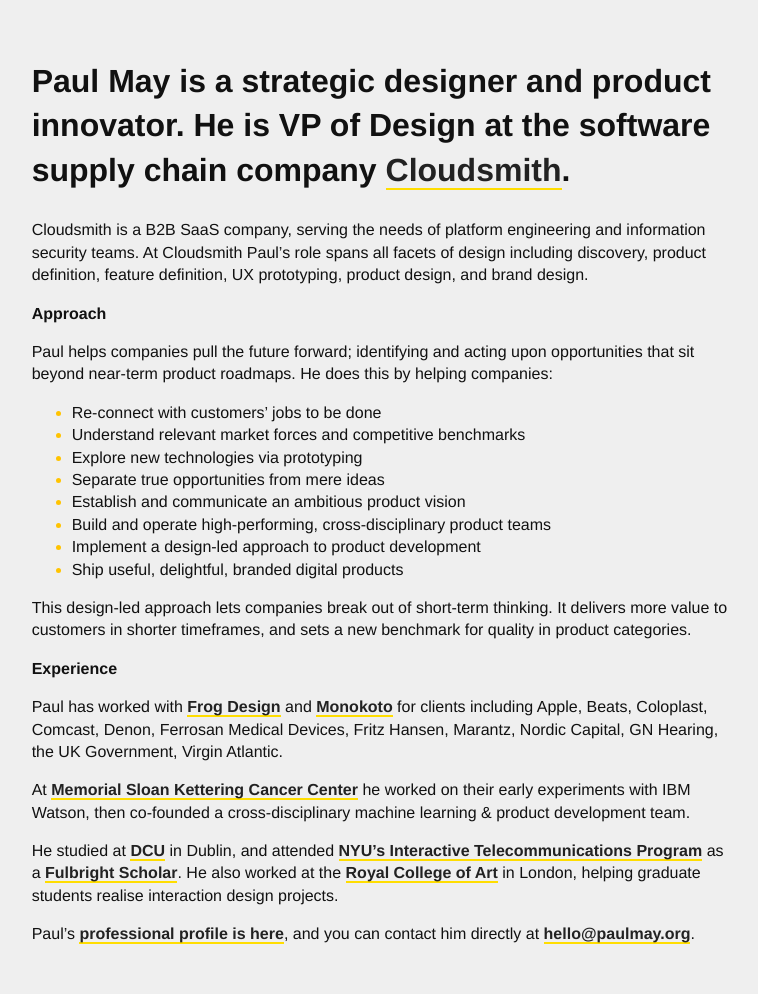
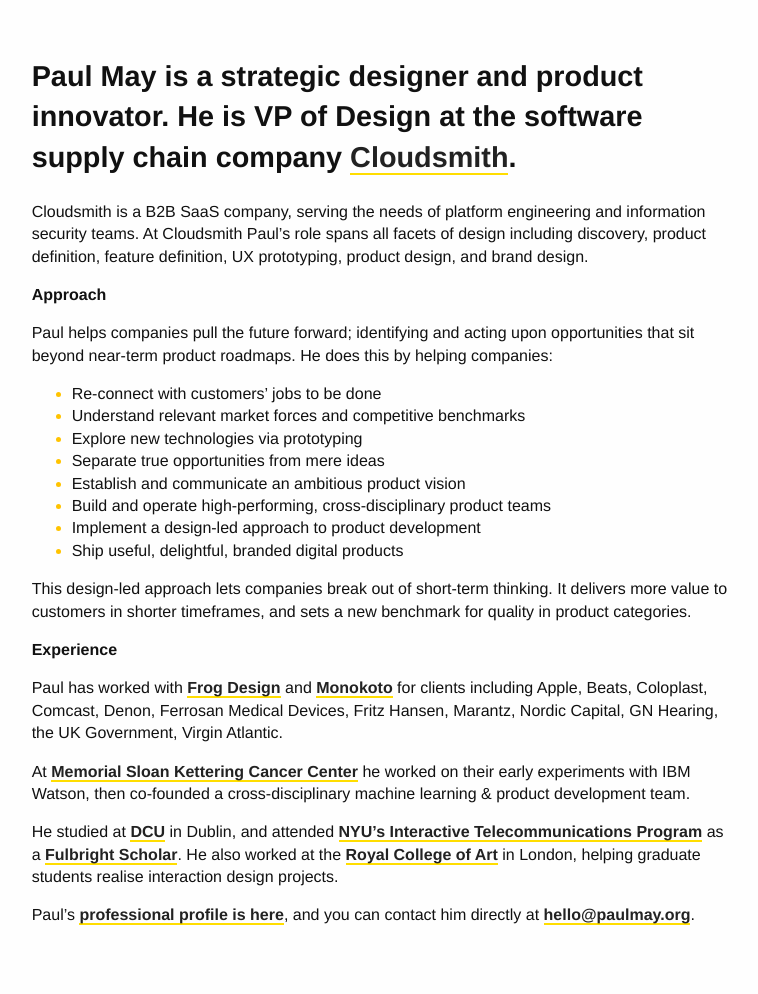
Before and after one commit to paulmmay/paulmay.org, a Jekyll site: the page built from index.md, in a window 1280 px wide. Shown: the whole page, without its empty margins (41-799 px from the left). Built offline with Jekyll 4.4.1, drawn with Linux system fonts in a browser that asks for light colours.

Commit message:
bg lighter

```diff
--- a/assets/css/main.css
+++ b/assets/css/main.css
@@ -6,7 +6,7 @@
   --color-yellow2: #ffc300;
   --color-grey: #dcdcdc;
 
-  --color-background: #efefef;
+  --color-background: #fefefe;
   --color-text: #111;
   --color-text-light: #646464;
 
@@ -26,7 +26,7 @@
   --type-sm: calc(var(--type-base) * 0.75);
   --type-md: var(--type-base);
   --type-lg: calc(var(--type-base) * 1);
-  --type-xl: calc(var(--type-base) * 2);
+  --type-xl: calc(var(--type-base) * 1.8);
   --type-2xl: calc(var(--type-base) * 3);
 }
 
@@ -237,6 +237,7 @@ footer {
    Responsive adjustments
 --------------------------------*/
 @media (max-width: 768px) {
+
   .layout-grid {
     grid-template-columns: 1fr;
   }
@@ -253,6 +254,6 @@ footer {
 
   .container {
     max-width: 100%;
-    padding: 0 1rem;
+    padding: 0 1.5rem;
   }
 }
```
Also changed, not shown: 1 other file.
